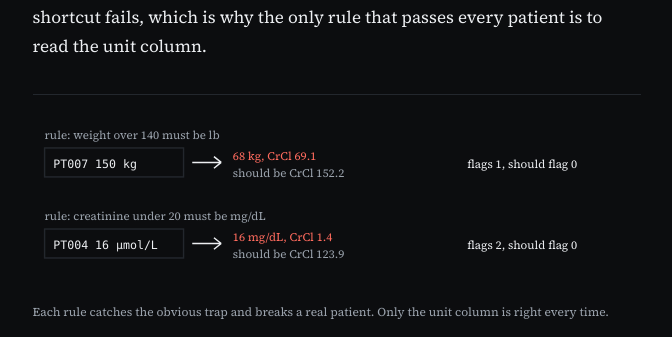
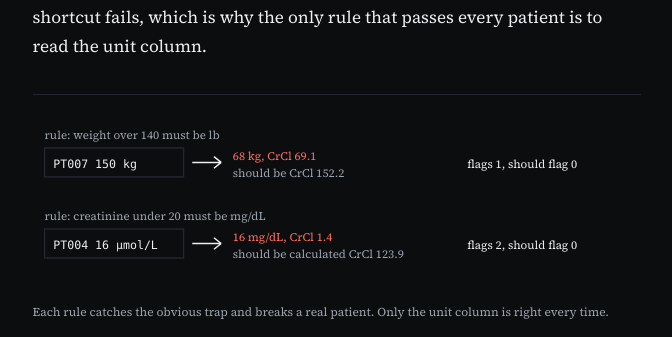
Before and after one commit to teesmile/my-portfolio, a Next.js app: page /writing/building-a-renal-dose-check-benchmark in a window 1280 px wide. Shown: the part 3624-3961 px from the top of the page, without its empty margins (8-680 px from the left). Built offline with nearby package versions, Linux system fonts and the light colour scheme; a web font is replaced by a local one.

Commit message:
Write-up figure: PT004's 123.9 is a calculated clearance
The look-alikes figure labelled PT004's correct value "CrCl 123.9". In a
frail, low-muscle 90-year-old the Cockcroft-Gault figure is an estimate
worth naming as one, so it now reads "calculated CrCl 123.9", matching
the carousel.

```diff
--- a/src/features/writing/renal-figures.tsx
+++ b/src/features/writing/renal-figures.tsx
@@ -140,7 +140,9 @@ export function MagnitudeRule() {
         "creatinine under 20 must be mg/dL",
         `${frail.patient_id} 16 µmol/L`,
         `16 mg/dL, CrCl ${frail.careless.crcl_ml_min}`,
-        `CrCl ${frail.correct.crcl_ml_min}`,
+        /* "Calculated": in a frail, low-muscle patient the Cockcroft–Gault
+           figure is an estimate worth flagging as one. */
+        `calculated CrCl ${frail.correct.crcl_ml_min}`,
         `flags ${frail.careless.flagged_order_ids.length}, should flag ${frail.correct.flagged_order_ids.length}`,
       )}
     </Frame>
```
